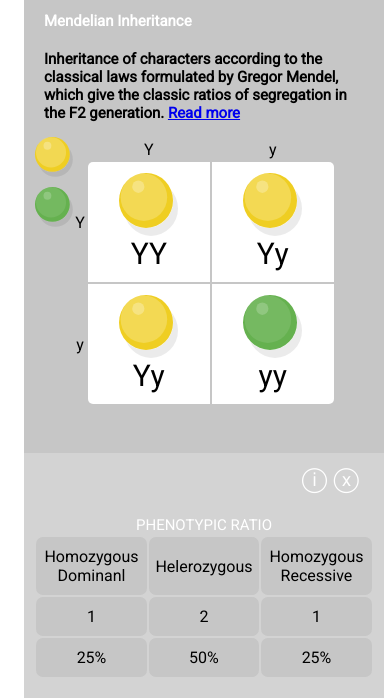
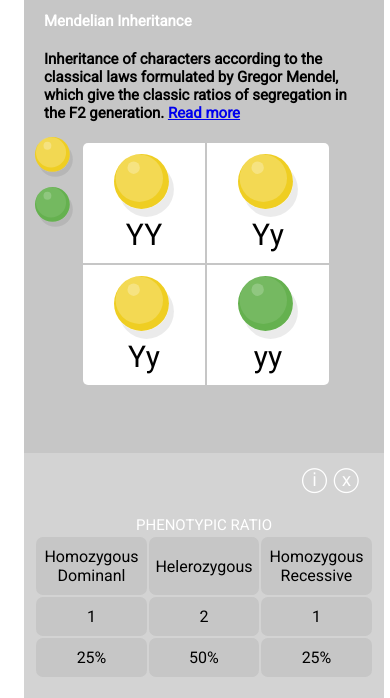
Before and after one commit to willyci/Mendelian-Inheritance, a plain HTML site: page index.html in a window 390 px wide. Shown: the part 67-765 px from the top of the page. Drawn offline with nearby package versions, Linux system fonts and the light colour scheme.

Commit message:
test for mobile

```diff
--- a/css/tooltip.css
+++ b/css/tooltip.css
@@ -8,7 +8,7 @@
 [tooltip]::before,
 [tooltip]::after {
   text-transform: none; /* opinion 2 */
-  font-size: .9em; /* opinion 3 */
+  font-size: 15px; !important /* opinion 3 */
   line-height: 1;
   user-select: none;
   pointer-events: none;
--- a/index.html
+++ b/index.html
@@ -58,31 +58,35 @@
 			<span>Inheritance of characters according to the classical laws formulated by Gregor Mendel, which give the classic ratios of segregation in the F2 generation. <a target="_blank" href="https://www.sciencedirect.com/topics/medicine-and-dentistry/mendelian-inheritance">Read more</a></span>
 		</div>
 		<div style="width:50px;height:100px;">
-			<span id="ypea1" style="position:absolute;" tooltip="has YY alleles" flow="down"><img id="ypea_svg1" src="img/yellow_pea.svg" alt="yellow pea, has YY alleles" style="width:40px;height:40px;padding-top:10px;"/></span>
-			<span id="ypea2" style="position:absolute;" tooltip="has YY alleles" flow="down"><img id="ypea_svg2" src="img/yellow_pea.svg" alt="yellow pea, has YY alleles" style="width:40px;height:40px;padding-top:10px;" /></span>
-			<span id="ypea3" style="position:absolute;" tooltip="has YY alleles" flow="down"><img id="ypea_svg3" src="img/yellow_pea.svg" alt="yellow pea, has YY alleles" style="width:40px;height:40px;padding-top:10px;" /></span>
-			<span id="ypea4" style="position:absolute;" tooltip="has YY alleles" flow="down"><img id="ypea_svg4" src="img/yellow_pea.svg" alt="yellow pea, has YY alleles" style="width:40px;height:40px;padding-top:10px;" /></span>
+
+			<span id="gpea1" style="position:absolute;padding-top:50px;" tooltip="" flow="down"><img id="gpea_svg1" src="img/green_pea.svg" alt="green pea, has YY alleles" style="width:40px;height:40px;padding-top:10px;"/></span>
+			<span id="gpea2" style="position:absolute;padding-top:50px;" tooltip="" flow="down"><img id="gpea_svg2" src="img/green_pea.svg" alt="green pea, has YY alleles" style="width:40px;height:40px;padding-top:10px;"/></span>
+			<span id="gpea3" style="position:absolute;padding-top:50px;" tooltip="" flow="down"><img id="gpea_svg3" src="img/green_pea.svg" alt="green pea, has YY alleles" style="width:40px;height:40px;padding-top:10px;"/></span>
+
+			<span id="ypea1" style="position:absolute;" tooltip="" flow="down"><img id="ypea_svg1" src="img/yellow_pea.svg" alt="yellow pea, has YY alleles" style="width:40px;height:40px;padding-top:10px;"/></span>
+			<span id="ypea2" style="position:absolute;" tooltip="" flow="down"><img id="ypea_svg2" src="img/yellow_pea.svg" alt="yellow pea, has YY alleles" style="width:40px;height:40px;padding-top:10px;" /></span>
+			<span id="ypea3" style="position:absolute;" tooltip="" flow="down"><img id="ypea_svg3" src="img/yellow_pea.svg" alt="yellow pea, has YY alleles" style="width:40px;height:40px;padding-top:10px;" /></span>
+			<span id="ypea4" style="position:absolute;" tooltip="" flow="down"><img id="ypea_svg4" src="img/yellow_pea.svg" alt="yellow pea, has YY alleles" style="width:40px;height:40px;padding-top:10px;" /></span>
+
+			<span id="gpea4" style="position:absolute;padding-top:50px;" tooltip="" flow="down"><img id="gpea_svg4" src="img/green_pea.svg" alt="green pea, has YY alleles" style="width:40px;height:40px;padding-top:10px;"/></span>
+
 			<span id="ypea5" style="position:absolute;" tooltip="has YY alleles" flow="down"><img id="ypea_svg4" src="img/yellow_pea.svg" alt="yellow pea, has YY alleles" style="width:40px;height:40px;padding-top:10px;" /></span>
-			<span id="gpea1" style="position:absolute;padding-top:50px;" tooltip="has yy alleles" flow="down"><img id="gpea_svg1" src="img/green_pea.svg" alt="green pea, has YY alleles" style="width:40px;height:40px;padding-top:10px;"/></span>
-			<span id="gpea2" style="position:absolute;padding-top:50px;" tooltip="has yy alleles" flow="down"><img id="gpea_svg2" src="img/green_pea.svg" alt="green pea, has YY alleles" style="width:40px;height:40px;padding-top:10px;"/></span>
-			<span id="gpea3" style="position:absolute;padding-top:50px;" tooltip="has yy alleles" flow="down"><img id="gpea_svg3" src="img/green_pea.svg" alt="green pea, has YY alleles" style="width:40px;height:40px;padding-top:10px;"/></span>
-			<span id="gpea4" style="position:absolute;padding-top:50px;" tooltip="has yy alleles" flow="down"><img id="gpea_svg4" src="img/green_pea.svg" alt="green pea, has YY alleles" style="width:40px;height:40px;padding-top:10px;"/></span>
 			<span id="gpea5" style="position:absolute;padding-top:50px;" tooltip="has yy alleles" flow="down"><img id="gpea_svg4" src="img/green_pea.svg" alt="green pea, has YY alleles" style="width:40px;height:40px;padding-top:10px;"/></span>
 		</div>
 		<table class="table_pea" style="margin: auto;margin-top:-90px;">
 			<tbody>
 				<tr>
 					<td></td>
-					<td>Y</td>
-					<td>y</td>
+					<td></td>
+					<td></td>
 				</tr>
 				<tr>
-					<td>Y</td>
+					<td></td>
 					<td class="pea_1 cell_pea"><img src="img/yellow_pea.svg" /><p tooltip="has YY alleles" flow="right">YY</p></td>
 					<td class="pea_2 cell_pea"><img src="img/yellow_pea.svg" /><p tooltip="has Yy alleles" flow="left">Yy</p></td>
 				</tr>
 				<tr>
-					<td>y</td>
+					<td></td>
 					<td class="pea_3 cell_pea"><img src="img/yellow_pea.svg" /><p tooltip="has Yy alleles" flow="right">Yy</p></td>
 					<td class="pea_4 cell_pea"><img src="img/green_pea.svg"  /><p tooltip="has yy alleles" flow="left">yy</p></td>
 				</tr>
```
